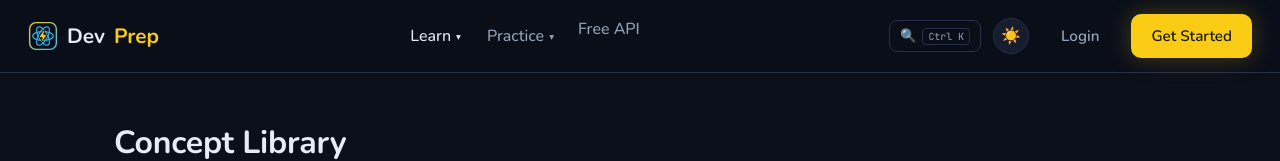
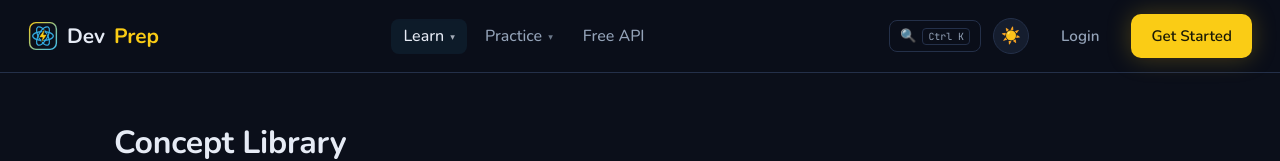
Before and after one commit to Yasowant/prepjs-client, a React (Vite) app: page /concepts in a window 1280 px wide. Shown: the top 161 px of the page. Built offline with nearby package versions, Linux system fonts and the light colour scheme; no server answers.

Commit message:
updated code

```diff
--- a/src/styles.css
+++ b/src/styles.css
@@ -90,9 +90,12 @@ button { font-family: inherit; cursor: pointer; }
 .brand svg { transition: transform 0.25s; }
 .brand:hover svg { transform: rotate(-8deg) scale(1.08); }
 .brand-accent { color: var(--primary); }
-.nav-links { display: flex; gap: 22px; }
-.nav-links a { color: var(--text-dim); font-weight: 500; }
-.nav-links a.active, .nav-links a:hover { color: var(--text); }
+.nav-links { display: flex; align-items: center; gap: 6px; }
+.nav-links > a {
+  color: var(--text-dim); font-weight: 500;
+  padding: 8px 12px; border-radius: 8px; line-height: 1.2;
+}
+.nav-links > a.active, .nav-links > a:hover { color: var(--text); background: rgba(56, 189, 248, 0.07); }
 .nav-auth { display: flex; align-items: center; gap: 12px; }
 .nav-user { color: var(--text-dim); font-size: 0.9rem; }
 .nav-user-link {
@@ -2260,16 +2263,19 @@ a.api-path:hover { color: var(--accent); text-decoration: underline; }
 .nav-drop { position: relative; }
 .nav-drop-btn {
   background: transparent; border: none; cursor: pointer; font-family: inherit;
-  color: var(--text-dim); font-weight: 500; font-size: 1rem; padding: 8px 2px;
-  display: flex; align-items: center; gap: 5px;
-}
-.nav-drop:hover .nav-drop-btn, .nav-drop.active .nav-drop-btn { color: var(--text); }
-.nav-caret { font-size: 0.6rem; transition: transform 0.15s; }
+  color: var(--text-dim); font-weight: 500; font-size: 1rem;
+  padding: 8px 12px; border-radius: 8px; line-height: 1.2;
+  display: flex; align-items: center; gap: 6px;
+}
+.nav-drop:hover .nav-drop-btn, .nav-drop.active .nav-drop-btn {
+  color: var(--text); background: rgba(56, 189, 248, 0.07);
+}
+.nav-caret { font-size: 0.58rem; opacity: 0.7; transition: transform 0.15s; position: relative; top: 1px; }
 .nav-drop:hover .nav-caret { transform: rotate(180deg); }
 .nav-drop-menu {
   visibility: hidden; opacity: 0; transform: translateY(6px);
   transition: opacity 0.14s ease, transform 0.14s ease, visibility 0.14s;
-  position: absolute; top: 100%; left: -10px; z-index: 80;
+  position: absolute; top: calc(100% + 4px); left: 0; z-index: 80;
   min-width: 205px; padding: 8px;
   background: var(--card, #101828); border: 1px solid var(--border);
   border-radius: 12px; box-shadow: 0 18px 40px rgba(0, 0, 0, 0.4);
@@ -2278,6 +2284,10 @@ a.api-path:hover { color: var(--accent); text-decoration: underline; }
 :root[data-theme="light"] .nav-drop-menu { background: #fff; }
 .nav-drop:hover .nav-drop-menu, .nav-drop:focus-within .nav-drop-menu {
   visibility: visible; opacity: 1; transform: translateY(0);
+}
+/* invisible bridge so the menu doesn't close crossing the 4px gap */
+.nav-drop-menu::before {
+  content: ""; position: absolute; top: -8px; left: 0; right: 0; height: 8px;
 }
 .nav-drop-menu a {
   color: var(--text-dim); font-weight: 500; font-size: 0.92rem;
```
